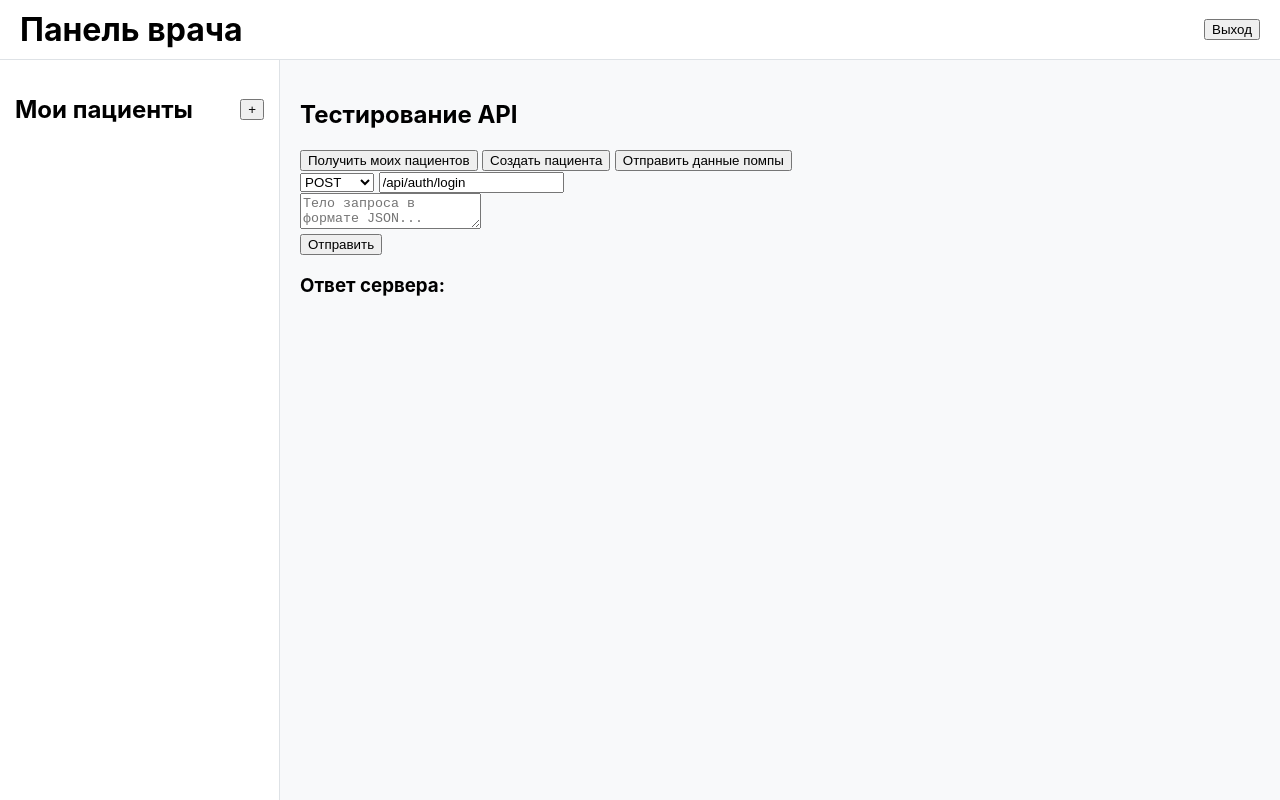
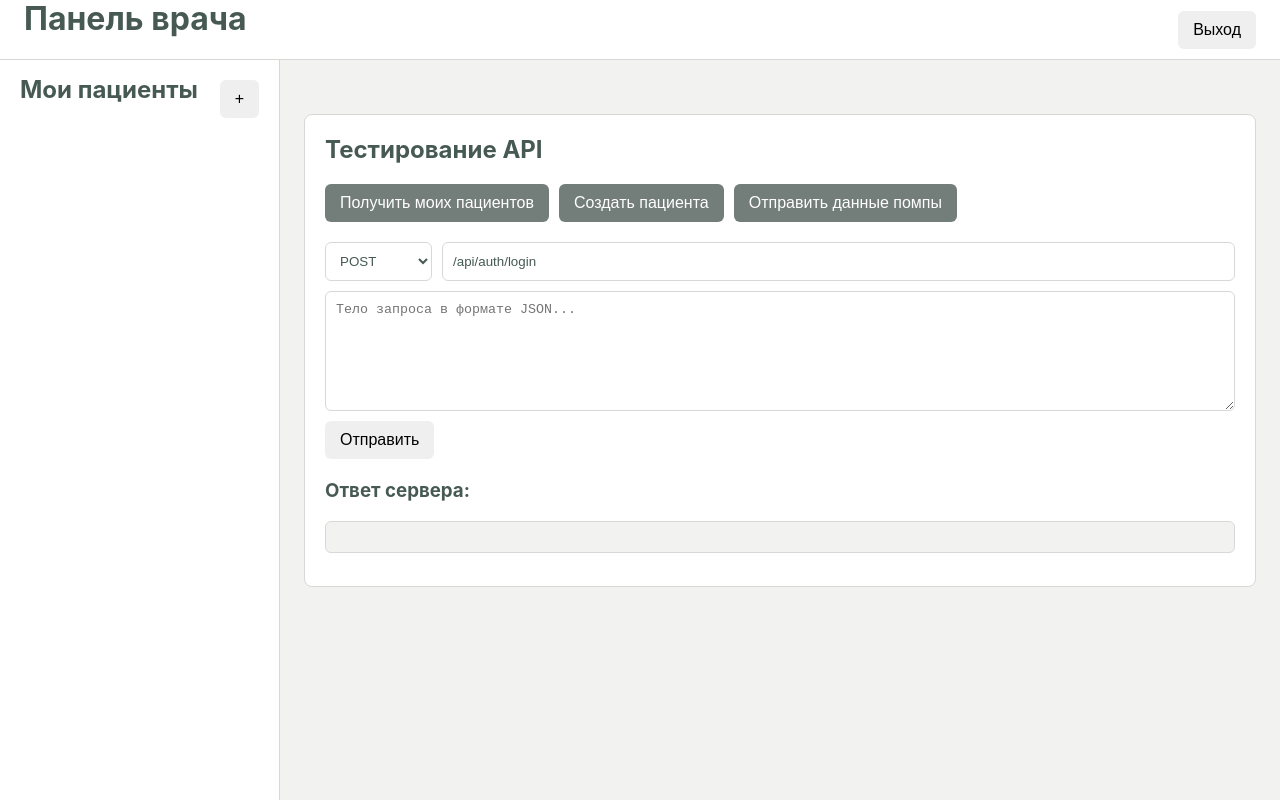
Before and after one commit to Dr-U-boop/Glukoze-Test, an Electron app: page frontend/html/dashboard_page.html in a window 1280 px wide. Drawn offline with nearby package versions, Linux system fonts and the light colour scheme; no server answers.

Commit message:
New color themes and app icon

```diff
--- /dev/null
+++ b/frontend/assets/color_themes/theme_1.txt
@@ -0,0 +1,20 @@
+/* Color Theme Swatches in Hex */
+.2.0-Concepts-1-hex { color: #BF303C; }
+.2.0-Concepts-2-hex { color: #73091D; }
+.2.0-Concepts-3-hex { color: #8C1456; }
+.2.0-Concepts-4-hex { color: #8C7085; }
+.2.0-Concepts-5-hex { color: #381659; }
+
+/* Color Theme Swatches in RGBA */
+.2.0-Concepts-1-rgba { color: rgba(191, 47, 59, 1); }
+.2.0-Concepts-2-rgba { color: rgba(114, 9, 28, 1); }
+.2.0-Concepts-3-rgba { color: rgba(140, 19, 85, 1); }
+.2.0-Concepts-4-rgba { color: rgba(140, 112, 132, 1); }
+.2.0-Concepts-5-rgba { color: rgba(55, 22, 89, 1); }
+
+/* Color Theme Swatches in HSLA */
+.2.0-Concepts-1-hsla { color: hsla(354, 60, 46, 1); }
+.2.0-Concepts-2-hsla { color: hsla(348, 85, 24, 1); }
+.2.0-Concepts-3-hsla { color: hsla(326, 75, 31, 1); }
+.2.0-Concepts-4-hsla { color: hsla(315, 11, 49, 1); }
+.2.0-Concepts-5-hsla { color: hsla(270, 59, 21, 1); }
--- /dev/null
+++ b/frontend/assets/color_themes/theme_2.txt
@@ -0,0 +1,20 @@
+/* Color Theme Swatches in Hex */
+.HaHo---Mobile-UI-Kit-&-Multibrand-Design-System-1-hex { color: #465952; }
+.HaHo---Mobile-UI-Kit-&-Multibrand-Design-System-2-hex { color: #F2F2F0; }
+.HaHo---Mobile-UI-Kit-&-Multibrand-Design-System-3-hex { color: #F2A9A2; }
+.HaHo---Mobile-UI-Kit-&-Multibrand-Design-System-4-hex { color: #F24444; }
+.HaHo---Mobile-UI-Kit-&-Multibrand-Design-System-5-hex { color: #F25C5C; }
+
+/* Color Theme Swatches in RGBA */
+.HaHo---Mobile-UI-Kit-&-Multibrand-Design-System-1-rgba { color: rgba(69, 89, 82, 1); }
+.HaHo---Mobile-UI-Kit-&-Multibrand-Design-System-2-rgba { color: rgba(242, 242, 239, 1); }
+.HaHo---Mobile-UI-Kit-&-Multibrand-Design-System-3-rgba { color: rgba(242, 168, 162, 1); }
+.HaHo---Mobile-UI-Kit-&-Multibrand-Design-System-4-rgba { color: rgba(242, 67, 67, 1); }
+.HaHo---Mobile-UI-Kit-&-Multibrand-Design-System-5-rgba { color: rgba(242, 92, 92, 1); }
+
+/* Color Theme Swatches in HSLA */
+.HaHo---Mobile-UI-Kit-&-Multibrand-Design-System-1-hsla { color: hsla(157, 12, 31, 1); }
+.HaHo---Mobile-UI-Kit-&-Multibrand-Design-System-2-hsla { color: hsla(56, 8, 94, 1); }
+.HaHo---Mobile-UI-Kit-&-Multibrand-Design-System-3-hsla { color: hsla(5, 75, 79, 1); }
+.HaHo---Mobile-UI-Kit-&-Multibrand-Design-System-4-hsla { color: hsla(0, 87, 60, 1); }
+.HaHo---Mobile-UI-Kit-&-Multibrand-Design-System-5-hsla { color: hsla(0, 85, 65, 1); }
--- /dev/null
+++ b/frontend/assets/color_themes/theme_3.txt
@@ -0,0 +1,20 @@
+/* Color Theme Swatches in Hex */
+.Olink-Insight-1-hex { color: #F266C1; }
+.Olink-Insight-2-hex { color: #A6498D; }
+.Olink-Insight-3-hex { color: #733869; }
+.Olink-Insight-4-hex { color: #01080D; }
+.Olink-Insight-5-hex { color: #8C7632; }
+
+/* Color Theme Swatches in RGBA */
+.Olink-Insight-1-rgba { color: rgba(242, 101, 193, 1); }
+.Olink-Insight-2-rgba { color: rgba(165, 72, 140, 1); }
+.Olink-Insight-3-rgba { color: rgba(114, 56, 104, 1); }
+.Olink-Insight-4-rgba { color: rgba(1, 8, 12, 1); }
+.Olink-Insight-5-rgba { color: rgba(140, 117, 50, 1); }
+
+/* Color Theme Swatches in HSLA */
+.Olink-Insight-1-hsla { color: hsla(320, 84, 67, 1); }
+.Olink-Insight-2-hsla { color: hsla(315, 38, 46, 1); }
+.Olink-Insight-3-hsla { color: hsla(309, 34, 33, 1); }
+.Olink-Insight-4-hsla { color: hsla(202, 83, 2, 1); }
+.Olink-Insight-5-hsla { color: hsla(45, 47, 37, 1); }
--- /dev/null
+++ b/frontend/css/style.css
@@ -0,0 +1,269 @@
+/* ============================================= */
+/* ==       ГЛОБАЛЬНАЯ ЦВЕТОВАЯ ПАЛИТРА       == */
+/* ============================================= */
+:root {
+    --color-background: #F2F2F0; /* Светло-серый фон */
+    --color-surface: #FFFFFF;     /* Белый для карточек и панелей */
+    --color-text-primary: #465952; /* Тёмный серо-зелёный для основного текста */
+    --color-text-secondary: #737D79; /* Более светлый серо-зелёный для меток */
+    --color-primary: #465952;     /* Основной цвет для кнопок и акцентов */
+    --color-primary-hover: #3A4A44;/* Более тёмный для наведения */
+    --color-accent-pink: #F2A9A2; /* Нежно-розовый для выделения */
+    --color-accent-red: #F24444;  /* Яркий красный для ошибок и предупреждений */
+    --color-accent-green: #28a745; /* Зеленый для успеха */
+    --color-border: #D8D8D6;    /* Цвет для рамок и разделителей */
+}
+
+/* ============================================= */
+/* ==            ОБЩИЕ СТИЛИ И СБРОС          == */
+/* ============================================= */
+body {
+    font-family: -apple-system, BlinkMacSystemFont, 'Segoe UI', Roboto, Helvetica, Arial, sans-serif;
+    margin: 0;
+    background-color: var(--color-background);
+    color: var(--color-text-primary);
+}
+
+h1, h2, h3, h4 {
+    color: var(--color-text-primary);
+    margin-top: 0;
+}
+
+button {
+    border: none;
+    border-radius: 6px;
+    font-size: 16px;
+    cursor: pointer;
+    padding: 10px 15px;
+    transition: background-color 0.2s;
+}
+
+input, textarea, select {
+    width: 100%;
+    padding: 10px;
+    border: 1px solid var(--color-border);
+    border-radius: 6px;
+    box-sizing: border-box;
+    background-color: #fff;
+    color: var(--color-text-primary);
+}
+
+/* ============================================= */
+/* ==         СТРАНИЦА ВХОДА (LOGIN)          == */
+/* ============================================= */
+.login-body {
+    display: flex;
+    justify-content: center;
+    align-items: center;
+    height: 100vh;
+}
+
+.login-container {
+    background-color: var(--color-surface);
+    padding: 40px;
+    border-radius: 8px;
+    box-shadow: 0 4px 12px rgba(0, 0, 0, 0.1);
+    width: 320px;
+    text-align: center;
+}
+
+.login-container h2 {
+    margin-bottom: 25px;
+}
+
+.login-container .input-group {
+    margin-bottom: 15px;
+    text-align: left;
+}
+
+.login-container label {
+    display: block;
+    margin-bottom: 5px;
+    font-size: 14px;
+    color: var(--color-text-secondary);
+}
+
+.login-container .remember-me-group {
+    display: flex;
+    align-items: center;
+    justify-content: flex-start;
+    margin: 15px 0;
+    font-size: 14px;
+    color: var(--color-text-secondary);
+}
+
+.login-container #remember-me {
+    width: auto;
+    margin-right: 8px;
+}
+
+.login-container button {
+    width: 100%;
+    background-color: var(--color-primary);
+    color: white;
+}
+
+.login-container button:hover {
+    background-color: var(--color-primary-hover);
+}
+
+.login-container .message {
+    margin-top: 15px;
+    font-size: 14px;
+}
+
+.login-container .message.error { color: var(--color-accent-red); }
+.login-container .message.success { color: var(--color-accent-green); }
+
+
+/* ============================================= */
+/* ==       ПАНЕЛЬ УПРАВЛЕНИЯ (DASHBOARD)     == */
+/* ============================================= */
+.dashboard-container {
+    display: grid;
+    grid-template-columns: 280px 1fr;
+    grid-template-rows: 60px 1fr;
+    height: 100vh;
+    grid-template-areas: "header header" "sidebar main";
+}
+
+.dashboard-header {
+    grid-area: header;
+    background-color: var(--color-surface);
+    border-bottom: 1px solid var(--color-border);
+    display: flex;
+    justify-content: space-between;
+    align-items: center;
+    padding: 0 24px;
+}
+
+.patients-sidebar {
+    grid-area: sidebar;
+    background-color: var(--color-surface);
+    border-right: 1px solid var(--color-border);
+    padding: 15px;
+    display: flex;
+    flex-direction: column;
+}
+
+.sidebar-header {
+    display: flex;
+    justify-content: space-between;
+    align-items: center;
+    padding: 0 5px;
+}
+
+.patients-list {
+    list-style: none;
+    padding: 0;
+    margin-top: 15px;
+    overflow-y: auto;
+}
+
+.patient-item {
+    padding: 12px;
+    border-radius: 6px;
+    cursor: pointer;
+    display: flex;
+    align-items: center;
+    gap: 10px;
+    margin-bottom: 5px;
+    transition: background-color 0.2s;
+}
+
+.patient-item:hover, .patient-item.active {
+    background-color: var(--color-background);
+}
+
+.status-indicator {
+    width: 10px;
+    height: 10px;
+    border-radius: 50%;
+}
+
+.status-ok { background-color: var(--color-accent-green); }
+.status-attention { background-color: var(--color-accent-red); }
+
+.main-content {
+    grid-area: main;
+    padding: 24px;
+    overflow-y: auto;
+}
+
+.hidden { display: none; }
+
+.kpi-grid {
+    display: grid;
+    grid-template-columns: repeat(auto-fit, minmax(180px, 1fr));
+    gap: 20px;
+    margin: 20px 0;
+}
+
+.kpi-card {
+    background-color: var(--color-surface);
+    padding: 20px;
+    border-radius: 8px;
+    border: 1px solid var(--color-border);
+}
+
+.kpi-value {
+    font-size: 2em;
+    font-weight: bold;
+    color: var(--color-primary);
+    margin-top: 5px;
+}
+
+.chart-container {
+    background-color: var(--color-surface);
+    padding: 20px;
+    border-radius: 8px;
+    border: 1px solid var(--color-border);
+}
+
+
+/* ============================================= */
+/* ==      ПАНЕЛЬ ТЕСТИРОВАНИЯ API (SHARED)   == */
+/* ============================================= */
+.api-tester {
+    margin-top: 30px;
+    padding: 20px;
+    background-color: var(--color-surface);
+    border-radius: 8px;
+    border: 1px solid var(--color-border);
+}
+
+.api-tester .form-row {
+    display: flex;
+    gap: 10px;
+    margin-bottom: 10px;
+}
+
+.api-tester #method { flex-basis: 120px; }
+.api-tester #endpoint { flex-grow: 1; }
+.api-tester textarea { min-height: 120px; resize: vertical; font-family: monospace; }
+.api-tester .response-container { margin-top: 20px; }
+.api-tester pre {
+    background-color: var(--color-background);
+    border: 1px solid var(--color-border);
+    padding: 15px;
+    border-radius: 6px;
+    white-space: pre-wrap;
+    word-wrap: break-word;
+    color: var(--color-text-secondary);
+}
+
+.api-tester .templates {
+    display: flex;
+    flex-wrap: wrap;
+    gap: 10px;
+    margin-bottom: 20px;
+}
+
+.api-tester .template-btn {
+    background-color: var(--color-text-secondary);
+    color: white;
+}
+
+.api-tester .template-btn:hover {
+    background-color: var(--color-text-primary);
+}
--- a/frontend/html/dashboard_page.html
+++ b/frontend/html/dashboard_page.html
@@ -3,7 +3,7 @@
 <head>
     <meta charset="UTF-8">
     <title>Панель управления</title>
-    <link rel="stylesheet" href="../css/dashboard_page.css">
+    <link rel="stylesheet" href="../css/style.css">
 </head>
 <body>
     <div class="dashboard-container">
--- a/frontend/main.js
+++ b/frontend/main.js
@@ -40,6 +40,7 @@ function createWindow() {
     const primaryDisplay = screen.getPrimaryDisplay();
     const screenSize = primaryDisplay.bounds;
     mainWindow = new BrowserWindow({
+        icon: __dirname + 'assets/mac/icons/medical_app.icns',
         width: screenSize.width,
         height: screenSize.height,
         fullscreenable: true,
```
Also changed, not shown: frontend/html/auth_page.html (+2 -2 lines), frontend/html/dashboard_page_for_test.html (+1 -1 lines), frontend/package.json (+30 -2 lines), frontend/assets/linux/icon.png (added), frontend/assets/win/icon.ico (added), 4 other files.
